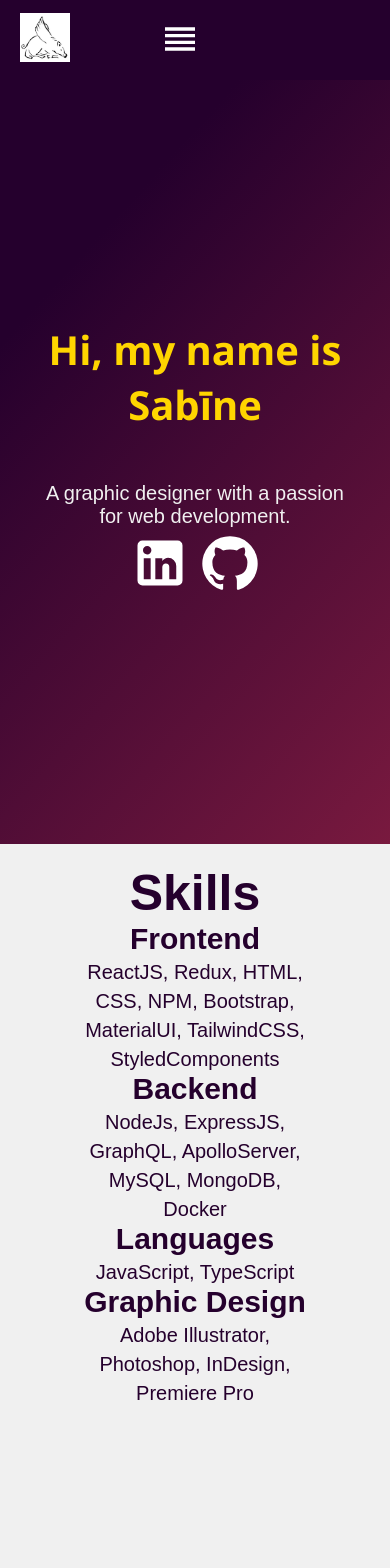
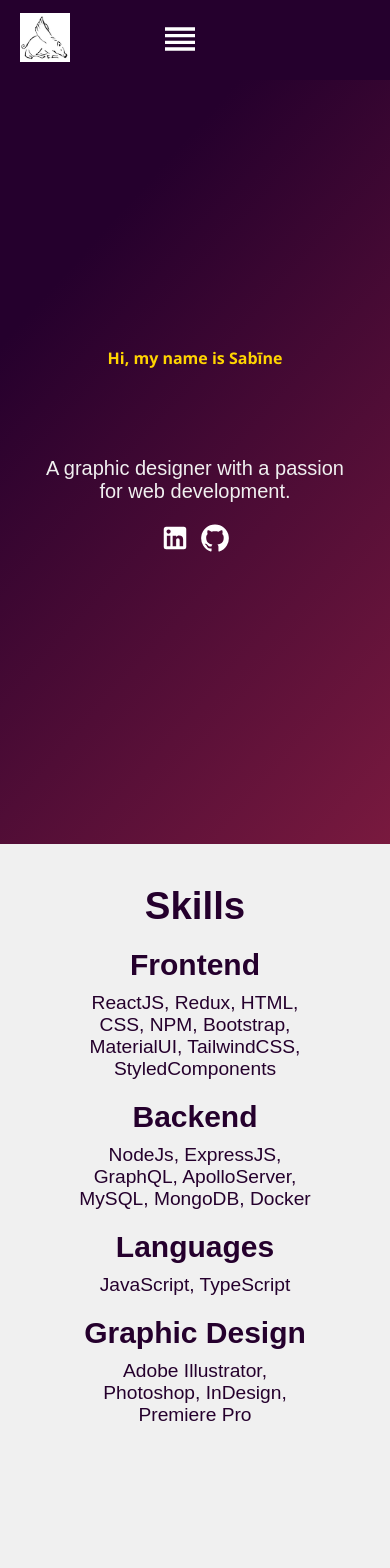
Before and after one commit to SabineZilde/Portfolio-project, a React (Create React App) app: page / in a window 390 px wide. Shown: the top 1568 px of the page. Built offline with nearby package versions, Linux system fonts and the light colour scheme.

Commit message:
style: responsive font sizes in Home

```diff
--- a/src/styles/Home.css
+++ b/src/styles/Home.css
@@ -16,7 +16,6 @@
   /* background: linear-gradient(132deg, #25002d, #4d0e5b, #702980); */
   animation: Gradient 25s ease infinite;
   color: #f0f0f0;
-
   background: linear-gradient(132deg, #25002d, #25002d, #FC415A);
   background-size: 400% 400%;
 }
@@ -37,30 +36,31 @@
 
 .about h2 {
   font-family: "Segoe UI", Tahoma, Geneva, Verdana, sans-serif;
-  font-size: 80px;
+  font-size: 3em;
   color: #ffd500;
-  height: 150px;
+  height: 100px;
+  width: 90%;
 }
 
 .about .prompt {
   width: 40%;
-  font-size: 30px;
+  font-size: 1.5em;
 }
 
 .prompt svg {
-  font-size: 60px;
-  margin: 5px;
+  font-size: 1.5em;
+  margin: 20px 5px;
   color: white;
 }
 
 .skills {
-  font-size: 25px;
+  font-size: 1.2em;
   width: 100%;
   display: flex;
   justify-content: center;
   flex-direction: column;
   align-items: center;
-  margin-top: 20px;
+  margin-top: 40px;
 }
 
 .skills h1 {
@@ -72,13 +72,17 @@
   width: 60%;
 }
 
+.skills h2 {
+  margin: 20px 0 10px;
+}
+
 .list span {
-  font-size: 20px;
+  font-size: 1em;
 }
 
 @media only screen and (max-width: 600px) {
   .about h2 {
-    font-size: 40px;
+    font-size: 1em;
   }
 
   .about .prompt {
```
